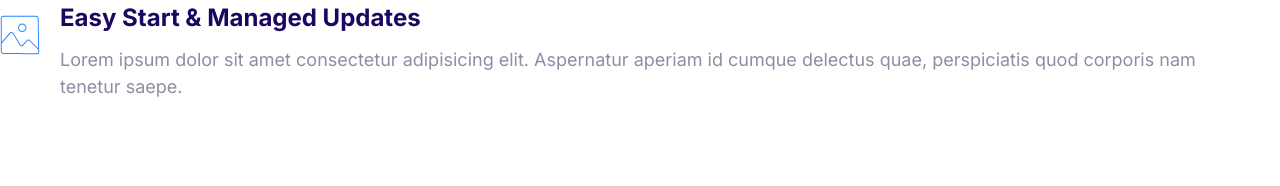
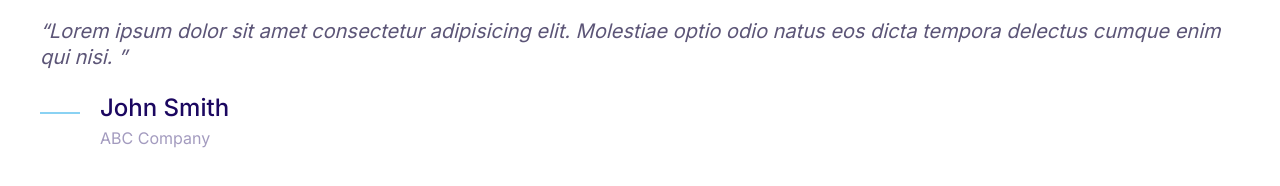
Before and after one commit to Turtles009/moshify_clone, a plain HTML site: page Moshify/index.html in a window 1280 px wide. Drawn offline with Linux system fonts and the light colour scheme.

Commit message:
Build the quote component.

```diff
--- a/Moshify/css/style.css
+++ b/Moshify/css/style.css
@@ -4,6 +4,7 @@
     --color-accent: #ff3400;
     --color-headings: #1b0760;
     --color-body: #918ca4;
+    --color-body-darker: #5c5577;
     --color-border: #ccc;
     --border-radius: 30px;
 }
@@ -381,3 +382,50 @@ a {
 .media__image {
     margin-top: 1.5rem;
 }
+
+/* Quote */
+.quote__text {
+    font-size: 3rem;
+    font-style: italic;
+    color: var(--color-body-darker);
+    line-height: 1.3;
+}
+
+.quote__text::before {
+    content: open-quote;
+}
+
+.quote__text::after {
+    content: close-quote;
+}
+
+.quote__author {
+    font-size: 3rem;
+    font-weight: 500;
+    margin-bottom: 0;
+}
+
+.quote__org {
+    color: var(--color-headings);
+    opacity: 0.4;
+    font-size: 2rem;
+}
+
+.quote__line {
+    position: relative;
+    bottom: 12px;
+}
+
+@media screen and (min-width: 1024px) {
+    .quote__text {
+        font-size: 2rem;
+    }
+
+    .quote__author {
+        font-size: 2.4rem;
+    }
+
+    .quote__org {
+        font-size: 1.6rem;
+    }
+}
--- a/Moshify/index.html
+++ b/Moshify/index.html
@@ -16,19 +16,24 @@
 </head>
 
 <body>
+    <blockquote class="quote">
+        <p class="quote__text">Lorem ipsum dolor sit amet consectetur adipisicing elit. Molestiae optio odio natus eos
+            dicta tempora delectus cumque enim qui nisi.
+        </p>
+        <footer>
             <div class="media">
                 <div class="media__image">
-            <svg class="icon icon--primary">
-                <use xlink:href="icons/sprite.svg#snap"></use>
+                    <svg class="icon icon--primary quote__line">
+                        <use xlink:href="icons/sprite.svg#line"></use>
                     </svg>
                 </div>
                 <div class="media__body">
-            <h3 class="media__title">Easy Start & Managed Updates</h3>
-            <p>Lorem ipsum dolor sit amet consectetur adipisicing elit. Aspernatur aperiam id cumque delectus quae,
-                perspiciatis quod corporis nam tenetur saepe.
-            </p>
+                    <h3 class="media__title quote__author">John Smith</h3>
+                    <p class="quote__org">ABC Company</p>
                 </div>
             </div>
+        </footer>
+    </blockquote>
 </body>
 
 </html>
```
Also changed, not shown: Moshify/components/quote.html (added, +18 -0 lines). Lines whose indentation alone changed are shown as unchanged.
